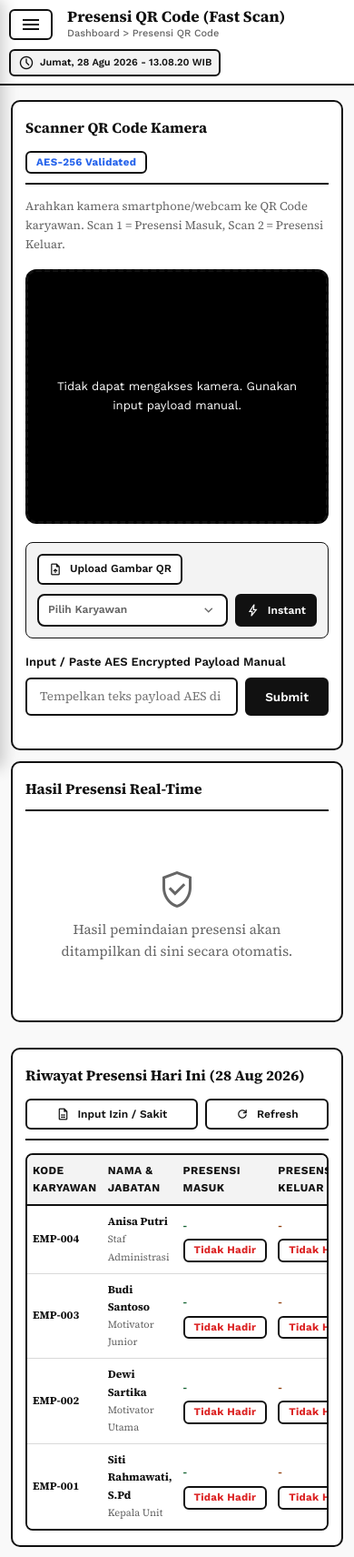
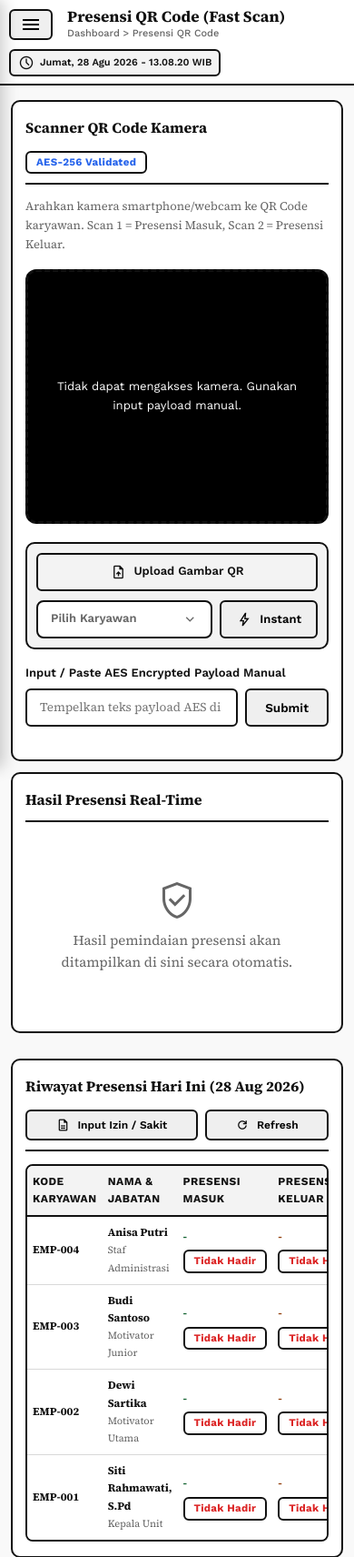
Before and after one commit to Arfwjn/Bimba-AIUEO, a PHP site: page /presensi.php in a window 390 px wide. Shown: the top 1712 px of the page at 91% size. Run offline with PHP 8.4, Linux system fonts and the light colour scheme; a user stored in the database is signed in; data comes from the database, SQL or seed files in the repository; data that the repository does not hold is empty; some libraries are stand-ins or nearby versions.

Commit message:
fix: make presensi scan toolbar symmetrical on mobile, prevent button text overflow in karyawan table, and enhance mobile download headers

```diff
--- a/assets/css/style.css
+++ b/assets/css/style.css
@@ -500,41 +500,79 @@ input[type="file"]::-webkit-file-upload-button:hover {
     cursor: pointer;
     transition: all 0.15s ease;
     border: 2px solid var(--border-color);
+    white-space: nowrap !important;
+    word-break: normal !important;
 }
 
-.btn-primary {
-    background-color: var(--border-color);
-    color: #FFFFFF;
+.btn span {
+    white-space: nowrap !important;
 }
 
-.btn-primary:hover {
-    background-color: #333333;
-    border-color: #111111;
-    box-shadow: 2px 2px 0 var(--border-color, #111111);
+.btn-action-group {
+    display: inline-flex;
+    align-items: center;
+    gap: 6px;
+    white-space: nowrap;
 }
 
-.btn-secondary {
-    background-color: var(--surface-color);
-    color: var(--text-primary);
+.td-qr-portal {
+    white-space: nowrap !important;
 }
 
-.btn-danger {
-    background-color: #FFFFFF;
-    color: #DC2626;
-    border: 2px solid var(--border-color, #111111);
+.btn-table-action {
+    height: 34px;
+    padding: 0 10px;
+    font-size: 12px;
+    font-weight: 600;
+    white-space: nowrap !important;
+    display: inline-flex;
+    align-items: center;
+    gap: 6px;
+    flex-shrink: 0;
 }
 
-.btn-danger:hover {
-    background-color: #FFF1F2;
-    color: #BE123C;
-    border-color: var(--border-color, #111111);
-    box-shadow: 2px 2px 0 var(--border-color, #111111);
+/* Quick Scan Toolbar Symmetrical Layout */
+.quick-scan-toolbar {
+    margin-top: 16px;
+    padding: 12px;
+    background-color: var(--surface-muted);
+    border: 2px solid var(--border-color);
+    border-radius: 10px;
+    display: flex;
+    gap: 12px;
+    align-items: center;
+    justify-content: space-between;
+    flex-wrap: wrap;
 }
 
-.btn-sm {
-    height: 34px;
-    padding: 0 12px;
-    font-size: 12px;
+.quick-scan-toolbar .btn-upload-qr {
+    height: 42px;
+    padding: 0 16px;
+    font-size: 13px;
+    display: inline-flex;
+    align-items: center;
+    gap: 8px;
+    white-space: nowrap;
+}
+
+.quick-scan-group {
+    display: flex;
+    gap: 8px;
+    align-items: center;
+    flex: 1;
+    min-width: 260px;
+}
+
+.quick-scan-group .custom-emp-select-trigger {
+    height: 42px;
+    font-size: 13px;
+}
+
+.quick-scan-group .btn-instant {
+    height: 42px;
+    padding: 0 16px;
+    font-size: 13px;
+    white-space: nowrap;
 }
 
 /* Square Icon Button Utility (32px x 32px Perfect Square) */
@@ -1287,6 +1325,21 @@ input[type="file"]::-webkit-file-upload-button:hover {
         height: 42px;
         font-size: 12.5px;
     }
+
+    .quick-scan-toolbar {
+        flex-direction: column !important;
+        align-items: stretch !important;
+        gap: 10px !important;
+        padding: 10px !important;
+    }
+    .quick-scan-toolbar .btn-upload-qr {
+        width: 100% !important;
+        justify-content: center !important;
+    }
+    .quick-scan-group {
+        width: 100% !important;
+        min-width: 0 !important;
+    }
 }
 
 /* 5. Extra Small Mobile Devices & Popovers Boundary (<= 480px) */
--- a/export.php
+++ b/export.php
@@ -26,6 +26,9 @@ $pdo = getDB();
 $filename = "export_{$type}_" . date('Ymd_His') . ".xls";
 header('Content-Type: application/vnd.ms-excel; charset=utf-8');
 header('Content-Disposition: attachment; filename="' . $filename . '"');
+header('Pragma: public');
+header('Expires: 0');
+header('Cache-Control: must-revalidate, post-check=0, pre-check=0');
 header('Cache-Control: max-age=0');
 
 // 3. Ambil Identitas Lembaga & Kepala Unit dari Pengaturan Sistem
--- a/presensi.php
+++ b/presensi.php
@@ -139,25 +139,25 @@ include __DIR__ . '/includes/header.php';
         </div>
 
         <!-- Combined Alternative Scan & Presensi Instant Toolbar -->
-        <div style="margin-top: 16px; padding: 12px; background-color: var(--surface-muted); border: 1px solid var(--border-color); border-radius: 8px; display: flex; gap: 10px; align-items: center; justify-content: space-between; flex-wrap: wrap;">
+        <div class="quick-scan-toolbar">
             <!-- Upload File Gambar QR -->
-            <label class="btn btn-secondary btn-sm" style="cursor: pointer; margin: 0; white-space: nowrap;">
-                <span class="material-symbols-outlined" style="font-size: 16px;">upload_file</span>
+            <label class="btn btn-secondary btn-upload-qr" style="cursor: pointer; margin: 0;">
+                <span class="material-symbols-outlined" style="font-size: 18px;">upload_file</span>
                 <span>Upload Gambar QR</span>
                 <input type="file" id="qrFileInput" accept="image/*" style="display: none;" onchange="scanQRFromFile(this)">
             </label>
 
             <!-- Presensi Cepat Searchable Custom Employee Combobox -->
-            <div style="display: flex; gap: 8px; align-items: center; flex: 1; justify-content: flex-end; min-width: 260px;">
+            <div class="quick-scan-group">
                 <input type="hidden" id="quickSelectEmp" value="">
-                <div class="custom-emp-select-wrapper" style="position: relative; flex: 1; max-width: 240px;">
-                    <div class="custom-emp-select-trigger" style="height: 36px; font-size: 12px; padding: 0 10px;" onclick="toggleEmpSearchPopover('popoverEmpQuickScan', event)">
-                        <span id="quickSelectEmpLabel" style="color: var(--text-muted);">Pilih Karyawan</span>
-                        <span class="material-symbols-outlined" style="font-size: 18px; color: var(--text-muted);">expand_more</span>
+                <div class="custom-emp-select-wrapper" style="position: relative; flex: 1; min-width: 0;">
+                    <div class="custom-emp-select-trigger" onclick="toggleEmpSearchPopover('popoverEmpQuickScan', event)">
+                        <span id="quickSelectEmpLabel" style="color: var(--text-muted); overflow: hidden; text-overflow: ellipsis; white-space: nowrap;">Pilih Karyawan</span>
+                        <span class="material-symbols-outlined" style="font-size: 18px; color: var(--text-muted); flex-shrink: 0;">expand_more</span>
                     </div>
 
                     <!-- Popover Panel with Live Search -->
-                    <div id="popoverEmpQuickScan" class="emp-search-popover" style="display: none; width: 260px;" onclick="event.stopPropagation();">
+                    <div id="popoverEmpQuickScan" class="emp-search-popover" style="display: none;" onclick="event.stopPropagation();">
                         <div class="emp-search-input-wrapper">
                             <span class="material-symbols-outlined">search</span>
                             <input type="text" class="emp-search-input" placeholder="Cari nama atau kode..." onkeyup="filterEmpOptions('popoverEmpQuickScan', this.value)">
@@ -178,8 +178,8 @@ include __DIR__ . '/includes/header.php';
                     </div>
                 </div>
 
-                <button class="btn btn-primary btn-sm" style="height: 36px; white-space: nowrap;" onclick="executeQuickScan()">
-                    <span class="material-symbols-outlined" style="font-size: 16px;">bolt</span>
+                <button class="btn btn-primary btn-instant" type="button" onclick="executeQuickScan()">
+                    <span class="material-symbols-outlined" style="font-size: 18px;">bolt</span>
                     <span>Instant</span>
                 </button>
             </div>
```
Also changed, not shown: karyawan.php (+4 -4 lines).
